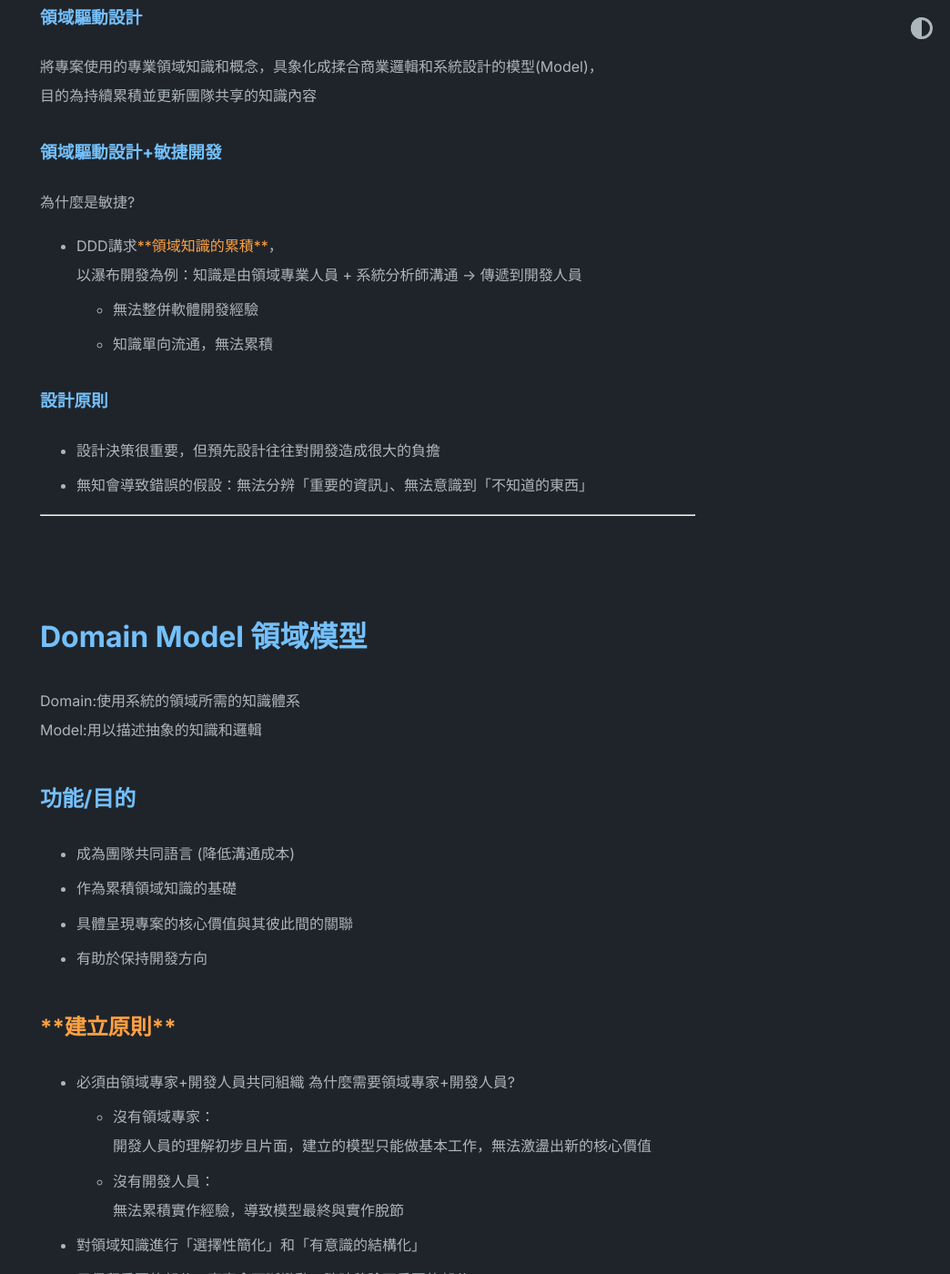
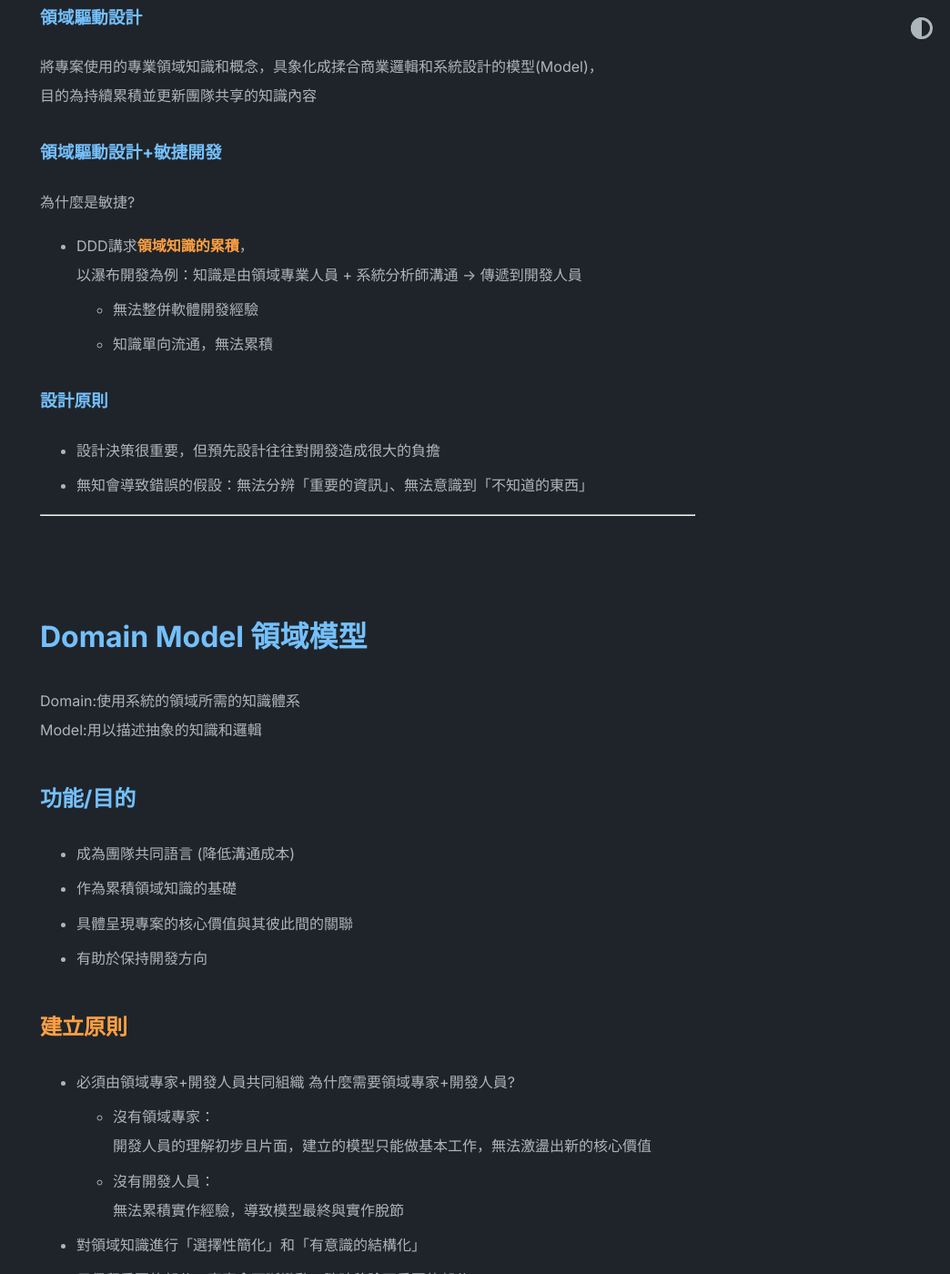
Before and after one commit to SuMinXin/SuMinXin.github.io, a Jekyll site: the page built from _posts/Notes/2021-12-20-d-d-d-chapter1.md, in a window 1280 px wide and 1400 px high, scrolled down 353 px. Shown: the whole window at 91% size, without its empty margins (236-1280 px from the left). Built offline with Jekyll 4.4.1, drawn with Linux system fonts in a browser that asks for light colours; some of the changed text lies outside the part shown.

Commit message:
set Bold

```diff
--- a/_posts/Notes/2021-12-20-d-d-d-chapter1.md
+++ b/_posts/Notes/2021-12-20-d-d-d-chapter1.md
@@ -12,7 +12,7 @@ layout: post
 
 ### 領域驅動設計+敏捷開發
   為什麼是敏捷?
-  - DDD講求<font color="#FFA042">**領域知識的累積**</font>， \
+  - DDD講求**<font color="#FFA042">領域知識的累積</font>**， \
   以瀑布開發為例：知識是由領域專業人員 + 系統分析師溝通 -> 傳遞到開發人員
     - 無法整併軟體開發經驗
     - 知識單向流通，無法累積
@@ -35,7 +35,7 @@ layout: post
   - 具體呈現專案的核心價值與其彼此間的關聯
   - 有助於保持開發方向
 
-## <font color="#FFA042">**建立原則**</font>
+## **<font color="#FFA042">建立原則</font>**
   - 必須由領域專家+開發人員共同組織
     為什麼需要領域專家+開發人員?
       - 沒有領域專家：\
@@ -48,7 +48,7 @@ layout: post
 ## 特性
   - 不斷迭代、更新
   - 適用於需要處理**複雜領域知識**的專案開發
-  - 具有 <font color="#FFA042">**行為**</font> 和 <font color="#FFA042">**強制性規則**</font>
+  - 具有 **<font color="#FFA042">行為</font>** 和 **<font color="#FFA042">強制性規則</font>**
 
 
 ## 案例:
```
